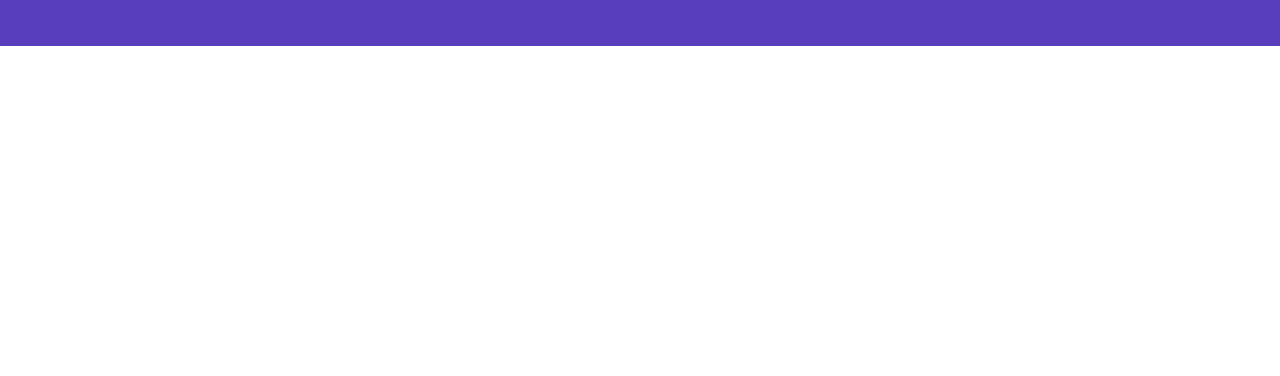
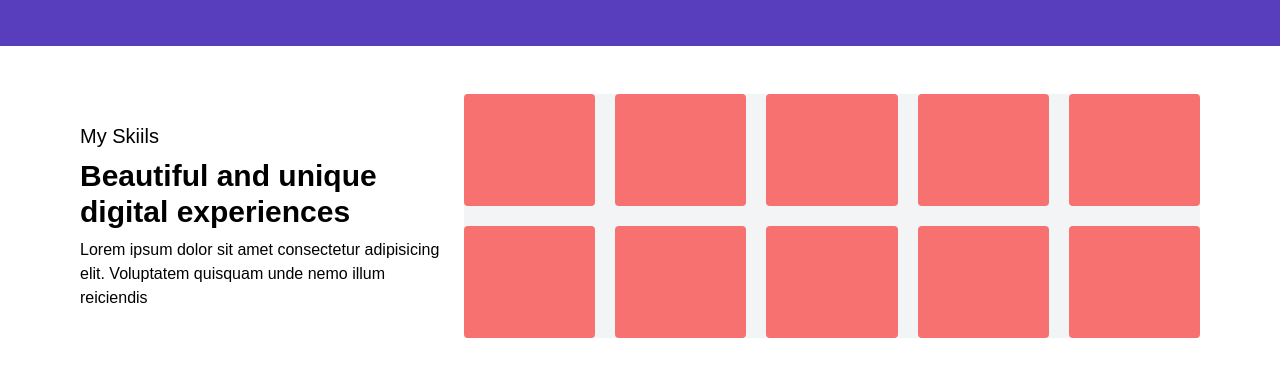
Before and after one commit to ranselorm/portfolio, a Next.js app: page / in a window 1280 px wide. Shown: the part 1278-1654 px from the top of the page. Before the commit the page ends 1324 px from the top, so only its background shows below. Built offline with nearby package versions, Linux system fonts and the light colour scheme.

Commit message:
Add skills

```diff
--- a/app/layout.tsx
+++ b/app/layout.tsx
@@ -13,6 +13,11 @@ const Rubik = localFont({
   variable: "--font-rubik",
   weight: "100 900",
 });
+const Eaves = localFont({
+  src: "./fonts/Eaves.woff2",
+  variable: "--font-eaves",
+  weight: "100 900",
+});
 
 export const metadata: Metadata = {
   title: "Create Next App",
@@ -26,7 +31,9 @@ export default function RootLayout({
 }>) {
   return (
     <html lang="en">
-      <body className={`${Aeonik.variable} ${Rubik.variable} } antialiased`}>
+      <body
+        className={`${Aeonik.variable} ${Rubik.variable} ${Eaves.variable} } antialiased`}
+      >
         {children}
       </body>
     </html>
--- a/app/page.tsx
+++ b/app/page.tsx
@@ -1,6 +1,7 @@
 import Hero from "@/components/Hero";
 import Navbar from "@/components/Navbar";
 import Services from "@/components/Services";
+import Skiils from "@/components/Skiils";
 import Image from "next/image";
 
 export default function Home() {
@@ -9,6 +10,7 @@ export default function Home() {
       <Navbar />
       <Hero />
       <Services />
+      <Skiils />
     </div>
   );
 }
--- a/components/Services.tsx
+++ b/components/Services.tsx
@@ -4,7 +4,7 @@ import { Icon } from "@iconify/react/dist/iconify.js";
 
 const Services = () => {
   return (
-    <section className="bg-primary h-full section-padding font-primary">
+    <section className="bg-primary h-full section-padding font-eaves">
       <div className="text-center mb-12 text-white flex-col flex gap-y-2">
         <p className="text-xl font-medium">My Expertise</p>
         <h3 className="text-5xl capitalize text-center text-white font-heading font-semibold">
--- /dev/null
+++ b/components/Skiils.tsx
@@ -0,0 +1,35 @@
+import React from "react";
+
+const Skiils = () => {
+  return (
+    <section className="section-padding font-primary">
+      <main className="container mx-auto flex flex-col md:flex-row items-center gap-4">
+        <div className="flex-col flex gap-y-2 md:w-2/6">
+          <p className="text-xl font-medium">My Skiils</p>
+          <h3 className="text-3xl font-heading font-semibold">
+            Beautiful and unique digital experiences
+          </h3>
+          <p className="mb-8 md:mb-0 font-xl text-left">
+            Lorem ipsum dolor sit amet consectetur adipisicing elit. Voluptatem
+            quisquam unde nemo illum reiciendis
+          </p>
+        </div>
+        {/* cards */}
+        <div className="bg-gray-100 md:w-4/6 grid md:grid-cols-5 grid-cols-2 gap-5">
+          <div className="rounded bg-red-400 dark:bg-gray-800 w-full h-28 col-span-1 flex justify-center items-center p-5"></div>
+          <div className="rounded bg-red-400 dark:bg-gray-800 w-full h-28 col-span-1 flex justify-center items-center p-5"></div>
+          <div className="rounded bg-red-400 dark:bg-gray-800 w-full h-28 col-span-1 flex justify-center items-center p-5"></div>
+          <div className="rounded bg-red-400 dark:bg-gray-800 w-full h-28 col-span-1 flex justify-center items-center p-5"></div>
+          <div className="rounded bg-red-400 dark:bg-gray-800 w-full h-28 col-span-1 flex justify-center items-center p-5"></div>
+          <div className="rounded bg-red-400 dark:bg-gray-800 w-full h-28 col-span-1 flex justify-center items-center p-5"></div>
+          <div className="rounded bg-red-400 dark:bg-gray-800 w-full h-28 col-span-1 flex justify-center items-center p-5"></div>
+          <div className="rounded bg-red-400 dark:bg-gray-800 w-full h-28 col-span-1 flex justify-center items-center p-5"></div>
+          <div className="rounded bg-red-400 dark:bg-gray-800 w-full h-28 col-span-1 flex justify-center items-center p-5"></div>
+          <div className="rounded bg-red-400 dark:bg-gray-800 w-full h-28 col-span-1 flex justify-center items-center p-5"></div>
+        </div>
+      </main>
+    </section>
+  );
+};
+
+export default Skiils;
--- a/tailwind.config.ts
+++ b/tailwind.config.ts
@@ -16,6 +16,7 @@ module.exports = {
       fontFamily: {
         primary: ["Aeonik", "sans-serif"],
         heading: ["Rubik", "sans-serif"],
+        eaves: ["Eaves", "sans-serif"],
       },
     },
   },
```
Also changed, not shown: app/fonts/Eaves.woff2 (added).
